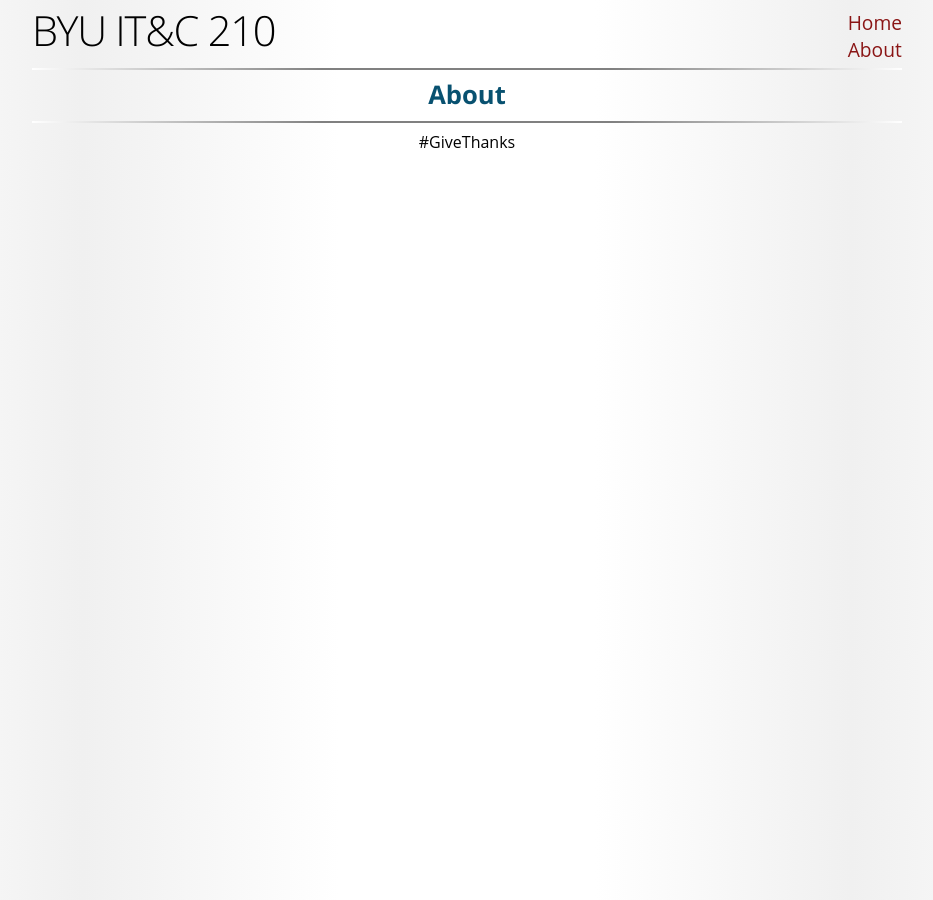
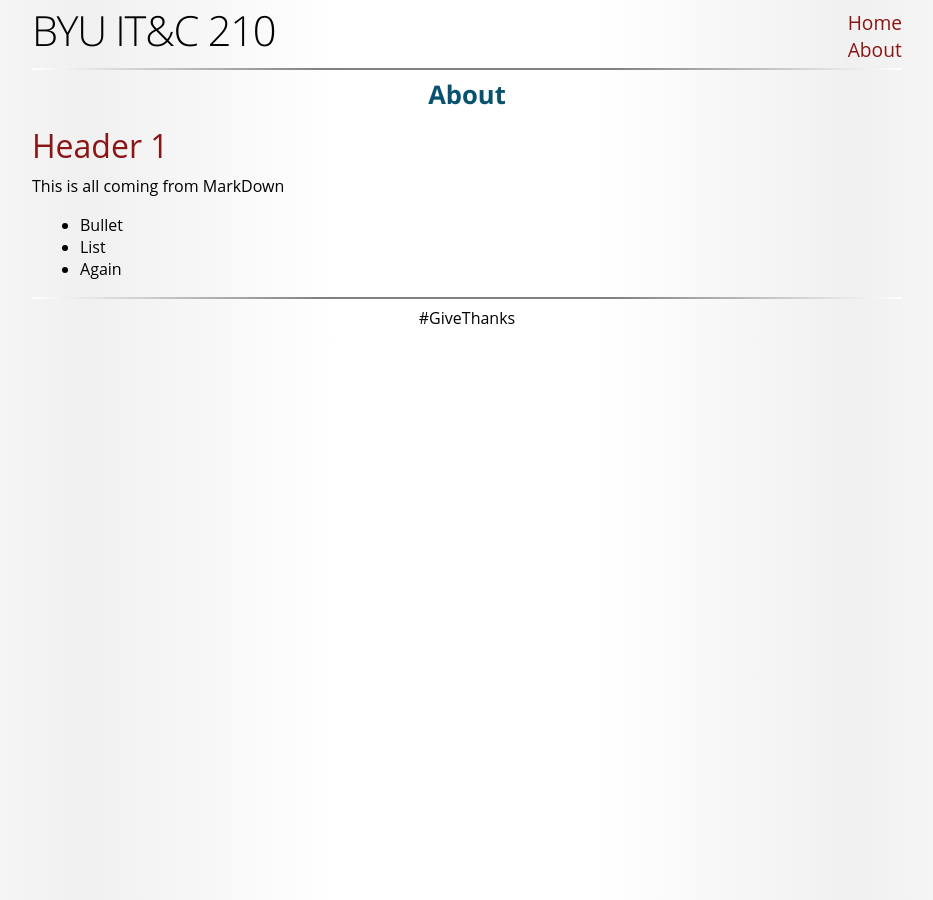
Before and after one commit to BYUJekyllDemo/BYUJekyllDemo.github.io, a Jekyll site: the page built from About.md, in a window 1280 px wide. Shown: the whole page, without its empty margins (173-1106 px from the left). Built offline with Jekyll 4.4.1, drawn with Linux system fonts in a browser that asks for light colours; some web fonts are replaced; our own code applies the rules of GitHub Pages for plain Markdown files.

Commit message:
In-Class

```diff
--- a/About.md
+++ b/About.md
@@ -1,3 +1,10 @@
 ---
 title: About
 ---
+
+# Header 1
+This is all coming from MarkDown
+
+* Bullet
+* List
+* Again
--- a/_config.yml
+++ b/_config.yml
@@ -4,3 +4,9 @@ markdown: kramdown
 exclude:
   - README.md
   - docker-compose.yml
+defaults:
+  -
+    scope:
+      path: ""
+    values:
+      layout: "default"
--- a/index.html
+++ b/index.html
@@ -1,3 +1,4 @@
 ---
 title: Hello IT&C 210
 ---
+<div>We're here and we're happy.</div>
```
